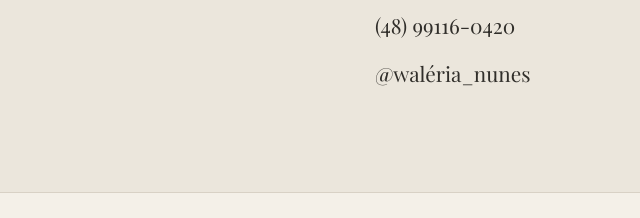
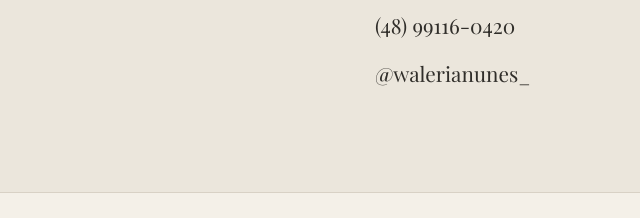
Before and after one commit to walerianunes/psicanalise_waleria, a plain HTML site: page index.html in a window 1280 px wide. Shown: the part 2812-3030 px from the top of the page, 0-640 px from the left. Drawn offline with nearby package versions, Linux system fonts and the light colour scheme.

Commit message:
Update Instagram handle in contact section

```diff
--- a/index.html
+++ b/index.html
@@ -112,7 +112,7 @@
       <div class="contact">
         <a href="mailto:nuneswaleria@gmail.com">nuneswaleria@gmail.com</a>
         <a href="https://wa.me/5548991160420" target="_blank" rel="noopener">(48) 99116-0420</a>
-        <a href="https://www.instagram.com/waléria_nunes/" target="_blank" rel="noopener">@waléria_nunes</a>
+        <a href="https://www.instagram.com/waléria_nunes/" target="_blank" rel="noopener">@walerianunes_</a>
       </div>
     </div>
   </section>
```
